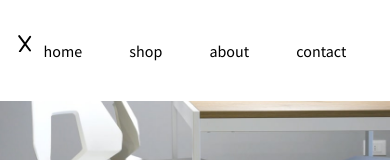
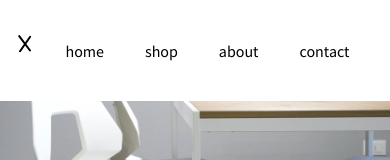
Before and after one commit to AryaAnish121/frontendmentor.github.io, a plain HTML site: page index.html in a window 390 px wide. Both pictures are taken after a click on the element 23 px from the left and 42 px from the top of the page. Shown: the top 160 px of the page. Drawn offline with Linux system fonts and the light colour scheme.

Commit message:
Update style.css

```diff
--- a/style.css
+++ b/style.css
@@ -128,7 +128,7 @@ a{
     .toggledNav .nav-list{
         display: flex;
         align-items: center;
-        padding-left: 20px;
+        padding-left: 45px;
     }
     .toggledNav .navbar{
         margin-top: 0;
```
